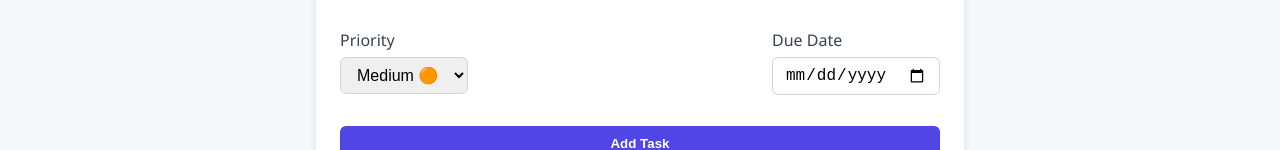
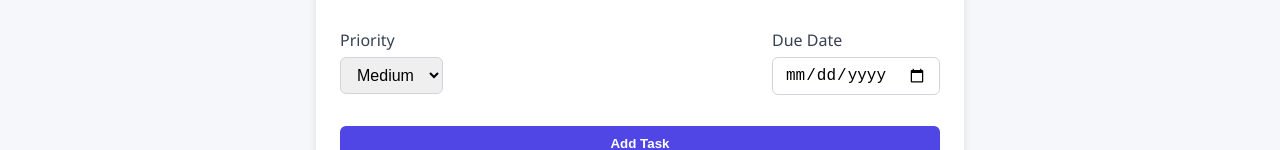
Before and after one commit to Mahesh10k/TaskFlow, a React (Vite) app in the folder client/: page / in a window 1280 px wide. Shown: the part 486-636 px from the top of the page. Built offline with nearby package versions, Linux system fonts and the light colour scheme; no server answers; sample sign-in values are in the browser's storage.

Commit message:
removed cors options

```diff
--- a/client/src/components/tasks/Navbar.jsx
+++ b/client/src/components/tasks/Navbar.jsx
@@ -7,6 +7,7 @@ const Navbar = () => {
 
   const handleLogout = () => {
     localStorage.removeItem("token");
+    alert("user logged out")
     navigate("/login");
   };
 
--- a/client/src/components/tasks/TaskForm.jsx
+++ b/client/src/components/tasks/TaskForm.jsx
@@ -25,6 +25,7 @@ const TaskForm = ({ onAddTask }) => {
     onAddTask(newTask);
 
 
+    alert(`Added ${newTask.title}`)
     setTitle("");
     setDescription("");
     setPriority("medium");
@@ -71,9 +72,9 @@ const TaskForm = ({ onAddTask }) => {
             value={priority}
             onChange={(e) => setPriority(e.target.value)}
           >
-            <option value="high">High 🔴</option>
-            <option value="medium">Medium 🟠</option>
-            <option value="low">Low 🟢</option>
+            <option value="high">High</option>
+            <option value="medium">Medium</option>
+            <option value="low">Low</option>
           </select>
         </div>
 
--- a/client/src/components/tasks/TaskList.jsx
+++ b/client/src/components/tasks/TaskList.jsx
@@ -2,8 +2,9 @@ import { useEffect, useState } from "react";
 import axios from "axios";
 import TaskItem from "./TaskItem";
 import "../../index.css";
+import {memo} from "react"
 
-const TaskList = () => {
+const TaskList = memo(() => {
   const [tasks, setTasks] = useState([]);
 
   const deleteTask = async (id) => {
@@ -54,6 +55,6 @@ const TaskList = () => {
       )}
     </div>
   );
-};
+});
 
 export default TaskList;
--- a/client/src/pages/Login.jsx
+++ b/client/src/pages/Login.jsx
@@ -17,6 +17,7 @@ const Login = () => {
       });
       const data = await res.json();
       if (res.ok) {
+        alert(`Login succesfull`)
         localStorage.setItem("token", data.token);
         navigate("/dashboard");
       } else {
--- a/client/src/pages/Register.jsx
+++ b/client/src/pages/Register.jsx
@@ -18,9 +18,8 @@ const Register = () => {
         body: JSON.stringify({ username, email, password }),
       });
       const data = await res.json();
-      console.log(data)
       if (res.ok) {
-        // console.log("compl");/
+        alert(`${username}, You are registered succesfully`)
         navigate("/login");
       } else {
         alert(data.message || "Registration failed");
```
Also changed, not shown: client/src/context/AuthContext.jsx (deleted, +0 -26 lines), client/src/pages/Dashboard.jsx (line endings or trailing spaces).
